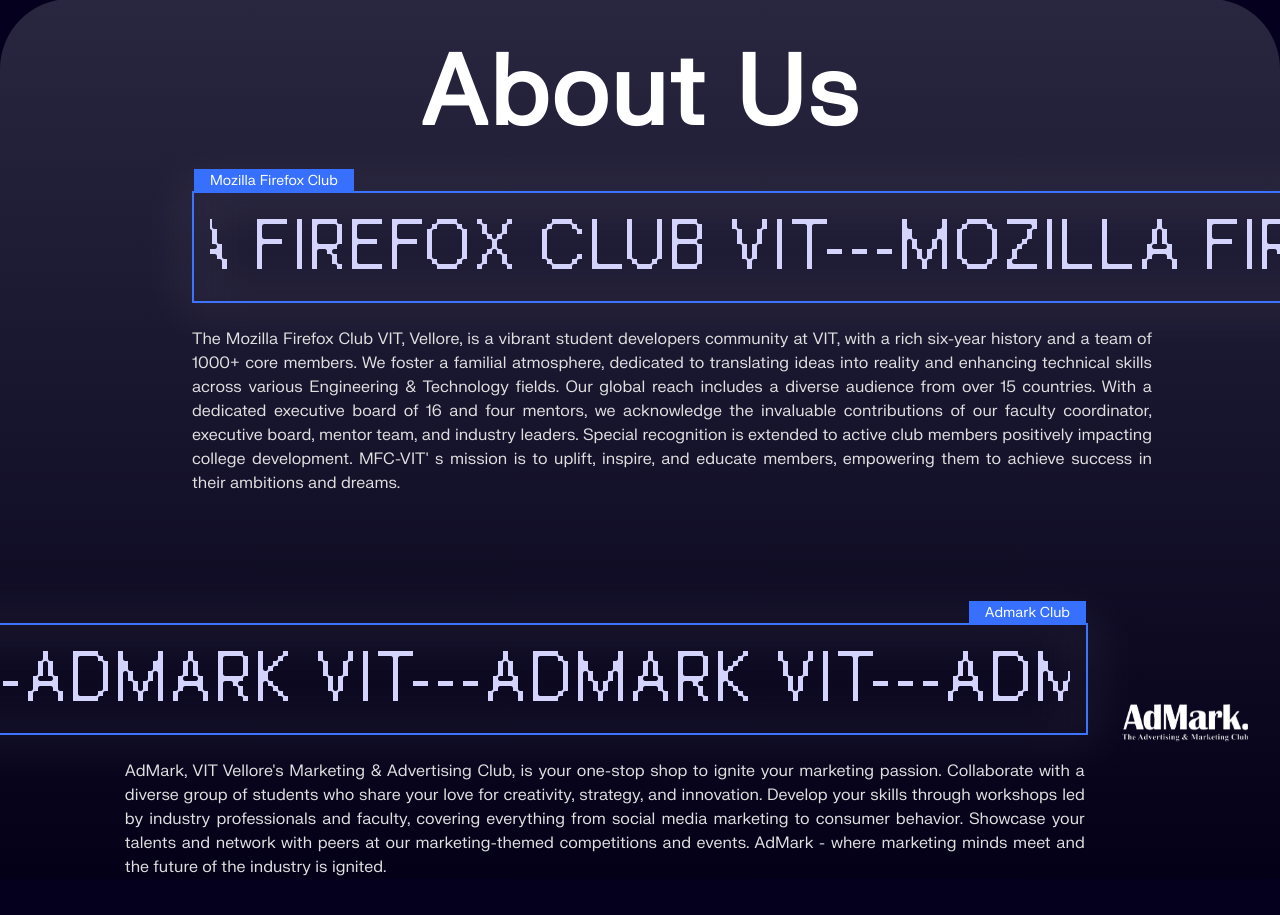
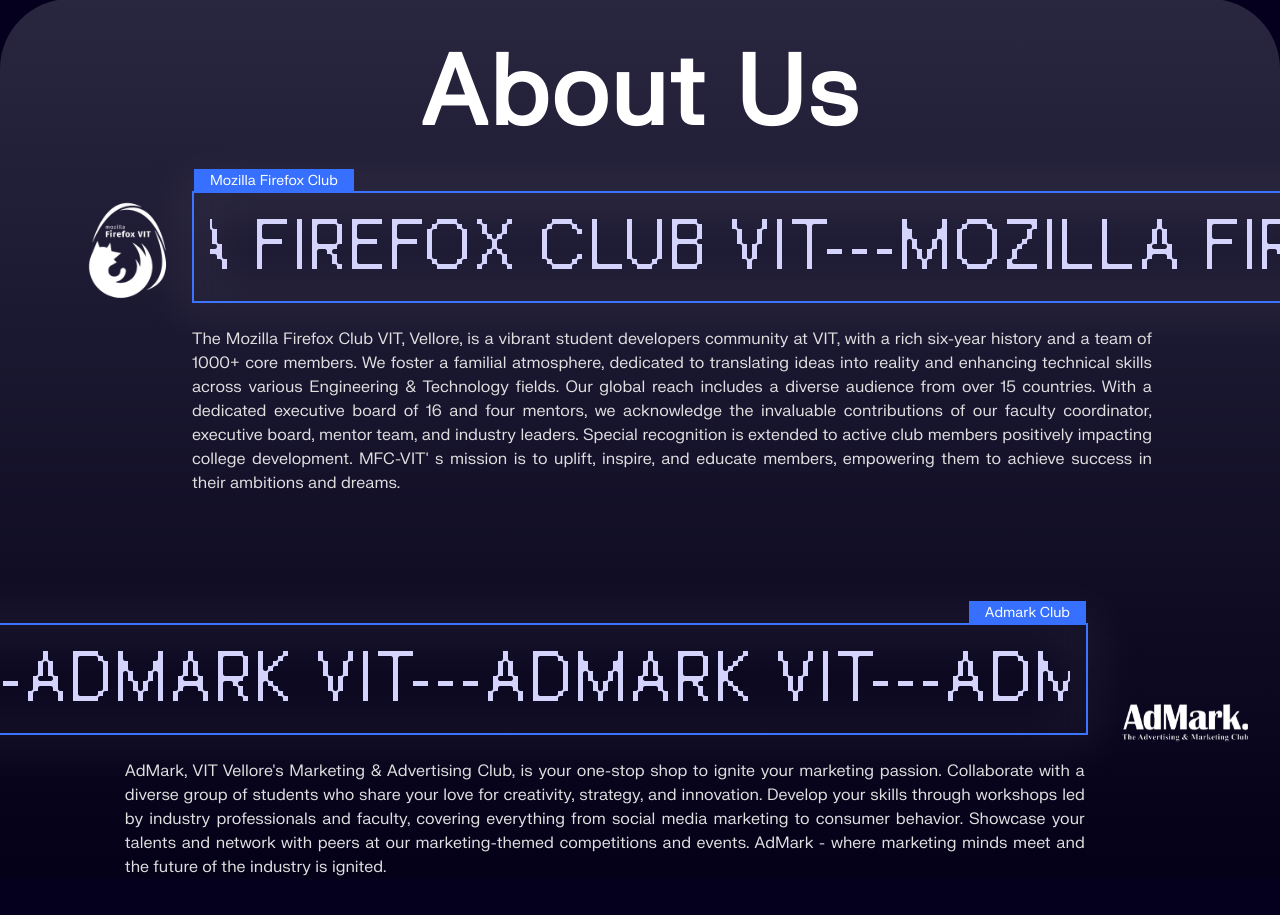
Before and after one commit to MFC-VIT/InnovationX-24, a React (Vite) app: page / in a window 1280 px wide. Shown: the part 4859-5774 px from the top of the page. Built offline with nearby package versions, Linux system fonts and the light colour scheme.

Commit message:
Fix: logo ui

```diff
--- a/src/section/AboutClubs.tsx
+++ b/src/section/AboutClubs.tsx
@@ -9,11 +9,11 @@
       </div>
       <div className="w-[100%] md:translate-x-[15%] my-12 mb-32">
         <div className="translate-x-[20%] md:translate-x-0">
-          {/* <img
+          <img
             src="/images/mfc-logo.png"
             alt="Mozilla Firefox Club"
-            className="w-24 absolute -left-32 top-16"
-          /> */}
+            className="md:w-24 absolute md:-left-28 w-16 -left-16 top-2"
+          />
           <Pipeline label={"Mozilla Firefox Club"}>
             <div className="text-lg md:text-6xl font-groteskb font-medium w-[50%] text-nowrap text-brightpurple">
               ---MOZILLA FIREFOX CLUB VIT---MOZILLA FIREFOX CLUB VIT---MOZILLA
```
